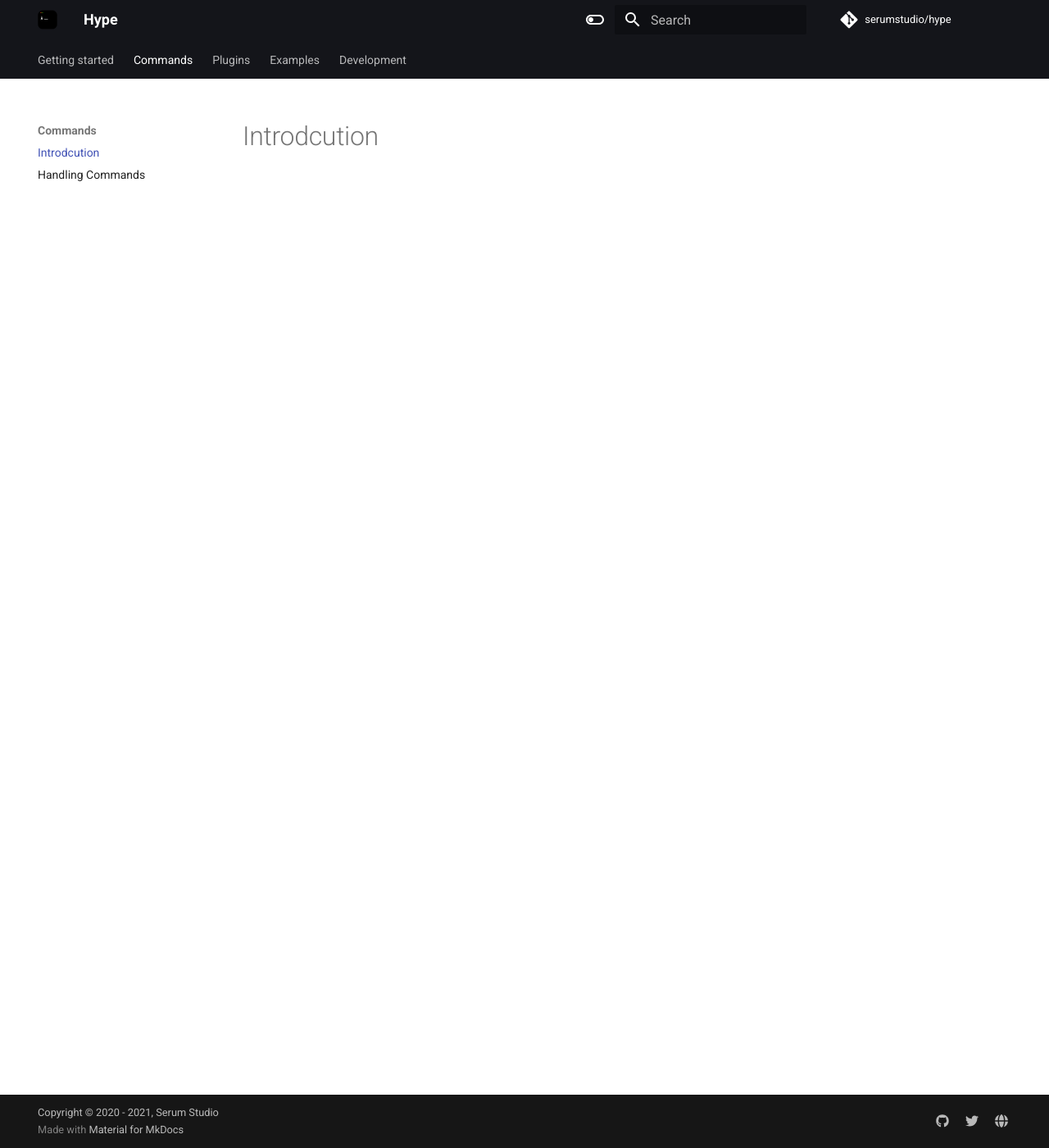
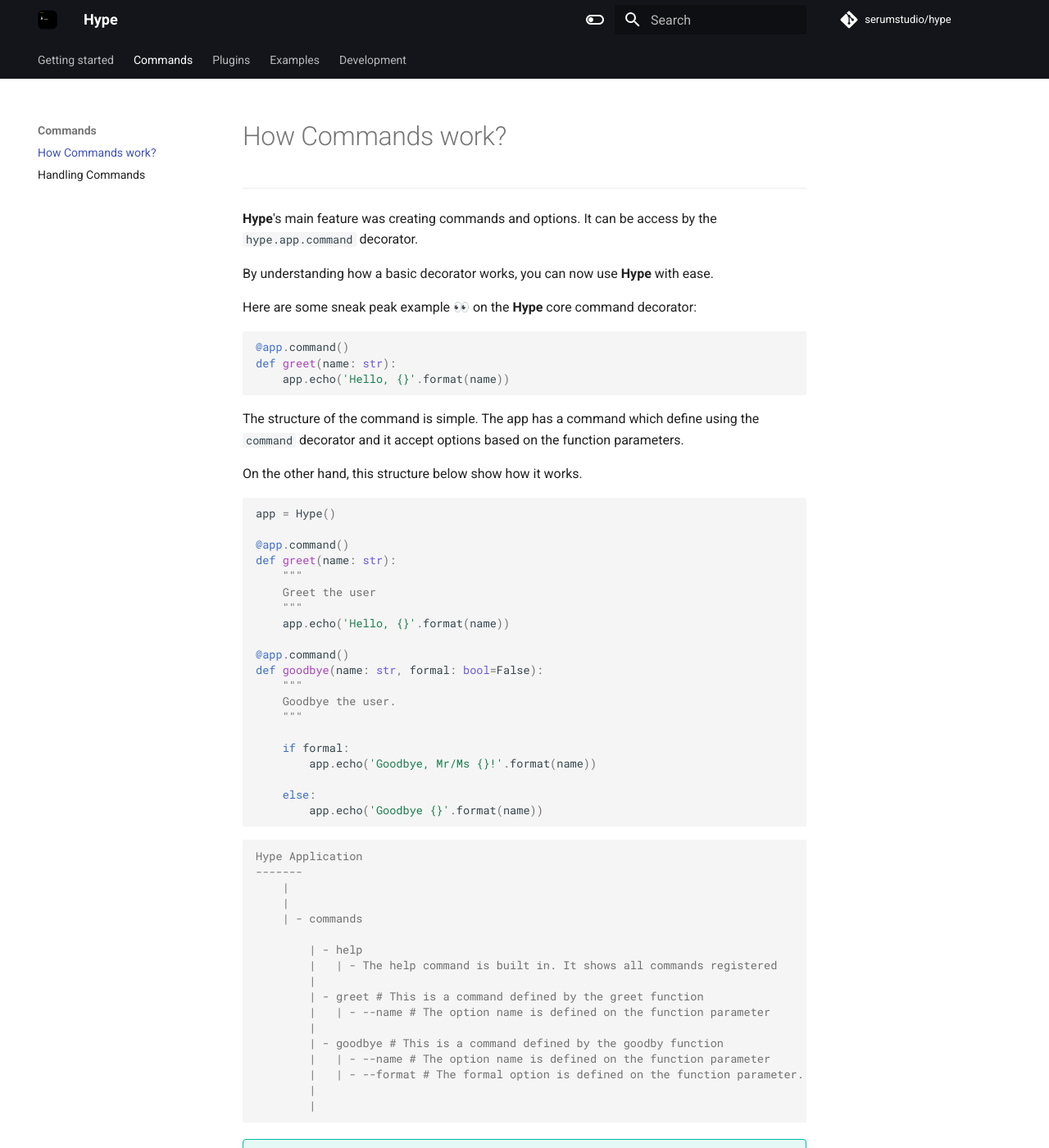
Before and after one commit to riyuzenn/hype, an MkDocs documentation site: the page built from docs/commands/index.md, in a window 1280 px wide and 1400 px high. Shown: the whole window at 82% size. Built offline with MkDocs 1.6.1 and Material for MkDocs 9.7.7, drawn with Linux system fonts in a browser that asks for light colours; comment, search, counter and statistics services are not loaded; some of the changed text lies outside the part shown.

Commit message:
:memo: Update Command Documentation

````diff
--- a/docs/commands/index.md
+++ b/docs/commands/index.md
@@ -1 +1,82 @@
-# Introdcution
+# How Commands work?
+---
+
+**Hype**'s main feature was creating commands and options. It can be access by the `hype.app.command` decorator.
+
+By understanding how a basic decorator works, you can now use **Hype** with ease.
+
+Here are some sneak peak example 👀 on the **Hype** core command decorator:
+
+```py
+@app.command()
+def greet(name: str):
+    app.echo('Hello, {}'.format(name))
+
+```
+
+The structure of the command is simple. The app has a command which define using the `command`
+decorator and it accept options based on the function parameters.
+
+On the other hand, this structure below show how it works.
+
+```python
+
+app = Hype()
+
+@app.command()
+def greet(name: str):
+    """
+    Greet the user
+    """
+    app.echo('Hello, {}'.format(name))
+
+@app.command()
+def goodbye(name: str, formal: bool=False):
+    """
+    Goodbye the user.
+    """
+
+    if formal:
+        app.echo('Goodbye, Mr/Ms {}!'.format(name))
+
+    else:
+        app.echo('Goodbye {}'.format(name))
+
+```
+
+
+```console
+
+Hype Application
+-------
+    |
+    |
+    | - commands
+
+        | - help
+        |   | - The help command is built in. It shows all commands registered
+        |
+        | - greet # This is a command defined by the greet function
+        |   | - --name # The option name is defined on the function parameter
+        |
+        | - goodbye # This is a command defined by the goodby function
+        |   | - --name # The option name is defined on the function parameter
+        |   | - --format # The formal option is defined on the function parameter.
+        |
+        |
+```
+
+!!! tip
+    Did you know that the `help` description for the command can be automatically
+    define by creating a docstring on a function?
+
+    ```py
+    @app.command()
+    def greet(name: str):
+        """
+        Greet the user
+        """ # -> This is a docstring
+
+        app.echo("Hello, {}".format(name))
+
+    ```
````
